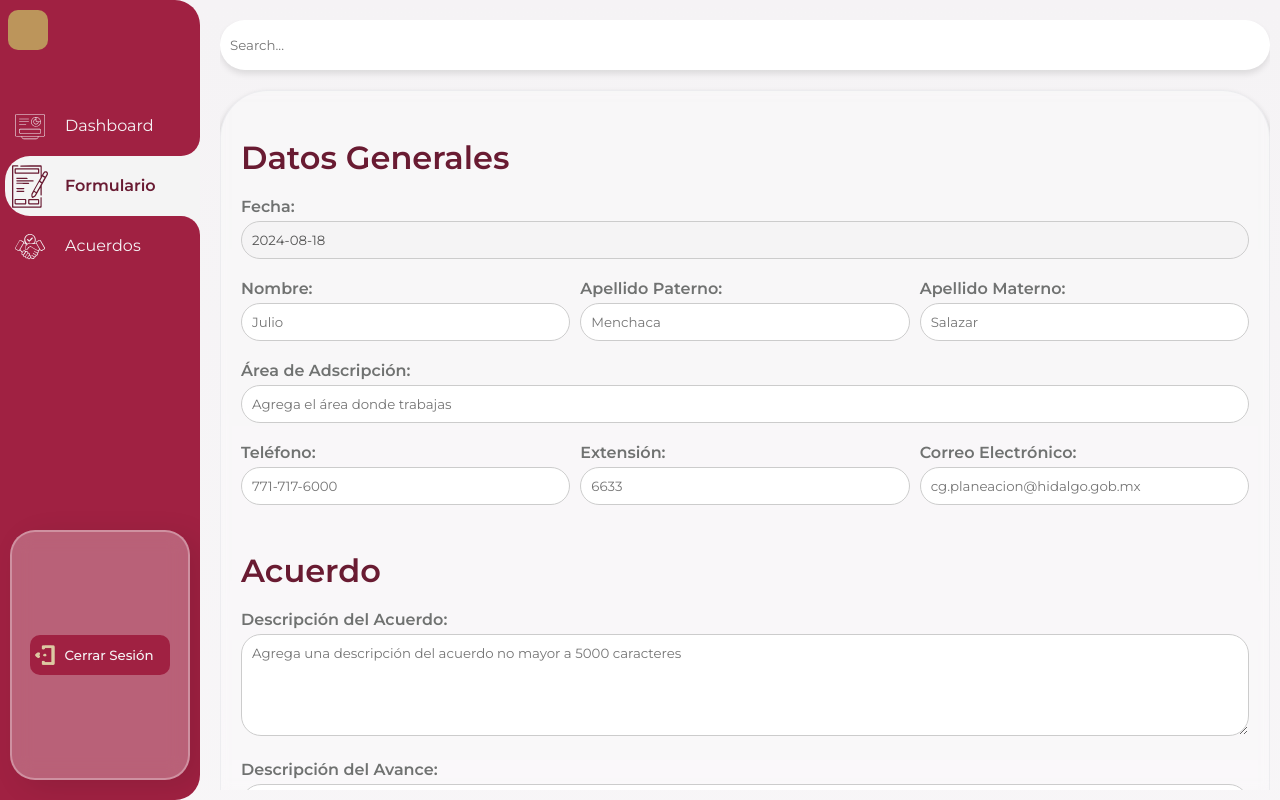
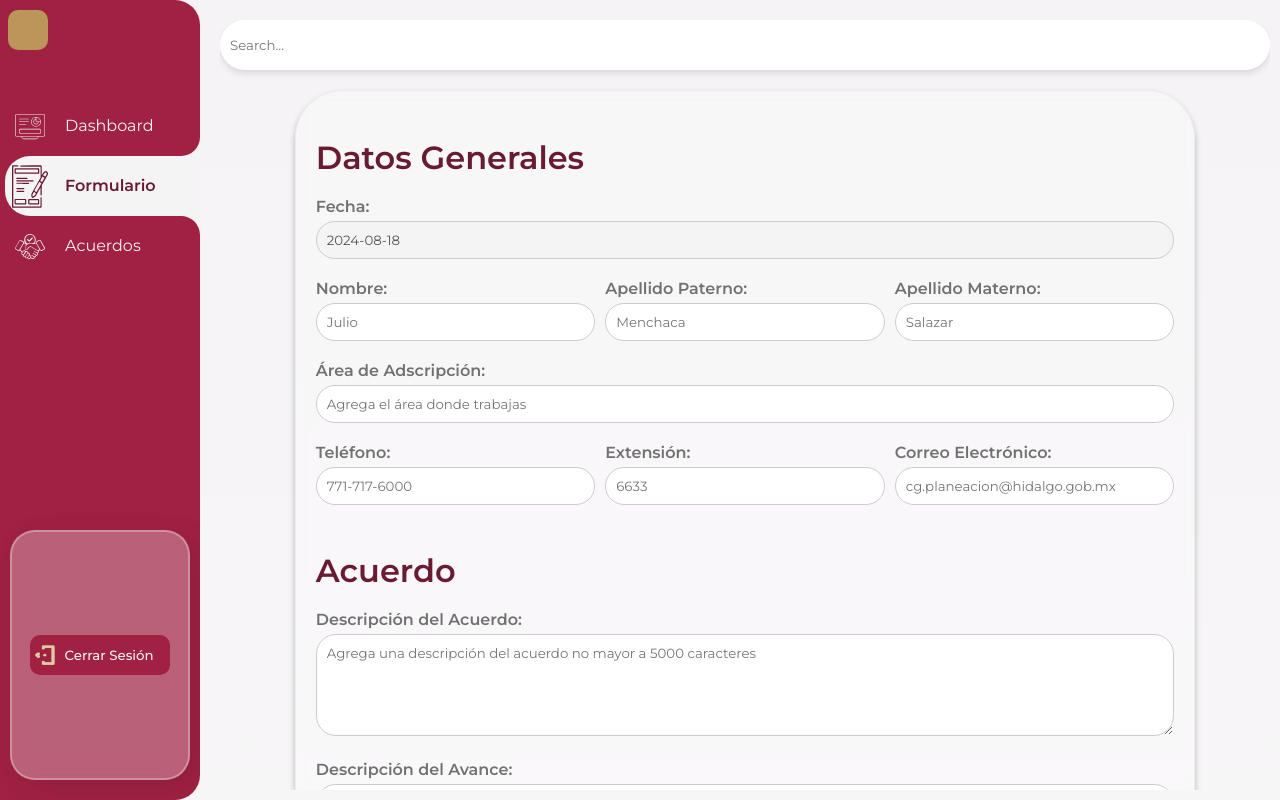
Before and after one commit to gomez50057/PAEM, a Next.js app: page /dashboard in a window 1280 px wide. Both pictures are taken after a click on the item "Formulario". Shown: the top 800 px of the page. Built offline with nearby package versions, Linux system fonts and the light colour scheme.

Commit message:
form base

```diff
--- a/src/components/forms/CreateFormulario.js
+++ b/src/components/forms/CreateFormulario.js
@@ -1,17 +1,60 @@
-import React from 'react';
-import FormularioBase from './FormularioBase';
+import React, { useState } from 'react';
 import axios from 'axios';
+import FormularioBase from './FormularioBase';  // Asegúrate de importar tu FormularioBase
+import './Formulario.css';
 
 const CreateFormulario = () => {
+  const [files, setFiles] = useState([]);
+
+  const handleDrop = (acceptedFiles) => {
+    const newFiles = acceptedFiles.map(file => ({
+      file,
+      preview: URL.createObjectURL(file),
+      progress: 0,
+      completed: false
+    }));
+    setFiles(prevFiles => [...prevFiles, ...newFiles]);
+
+    // Simulate progress
+    newFiles.forEach((newFile, index) => {
+      const interval = setInterval(() => {
+        setFiles(prevFiles => {
+          const updatedFiles = [...prevFiles];
+          const currentFileIndex = prevFiles.length - newFiles.length + index;
+          const currentFile = updatedFiles[currentFileIndex];
+
+          if (currentFile.progress >= 100) {
+            clearInterval(interval);
+            currentFile.completed = true;
+          } else {
+            currentFile.progress += 10;
+          }
+
+          return updatedFiles;
+        });
+      }, 100);
+    });
+  };
+
+  const handleRemoveFile = (fileToRemove) => {
+    setFiles(files.filter(file => file.file !== fileToRemove));
+  };
+
   const handleSubmit = async (values, { setSubmitting }) => {
     const formData = new FormData();
-    Object.keys(values).forEach(key => {
-      if (key !== 'documentos') {
-        formData.append(key, values[key]);
-      }
-    });
-    values.documentos.forEach((file, index) => {
-      formData.append(`documentos_${index}`, file);
+    formData.append('fecha', values.fecha);
+    formData.append('nombre', values.nombre);
+    formData.append('apellido_paterno', values.apellidoPaterno);
+    formData.append('apellido_materno', values.apellidoMaterno);
+    formData.append('area_adscripcion', values.areaAdscripcion);
+    formData.append('telefono', values.telefono);
+    formData.append('extension', values.extension);
+    formData.append('correo', values.correo);
+    formData.append('descripcion_acuerdo', values.descripcionAcuerdo);
+    formData.append('descripcion_avance', values.descripcionAvance);
+
+    files.forEach((file, index) => {
+      formData.append(`documentos_${index}`, file.file);
     });
 
     try {
@@ -28,7 +71,10 @@ const CreateFormulario = () => {
     }
   };
 
-  const initialValues = {
+  return (
+    <div className="create-formulario">
+      <FormularioBase
+        initialValues={{
           fecha: new Date().toISOString().slice(0, 10),
           nombre: '',
           apellidoPaterno: '',
@@ -40,9 +86,14 @@ const CreateFormulario = () => {
           descripcionAcuerdo: '',
           descripcionAvance: '',
           documentos: []
-  };
-
-  return <FormularioBase initialValues={initialValues} onSubmit={handleSubmit} />;
+        }}
+        onSubmit={handleSubmit}
+        handleDrop={handleDrop}
+        handleRemoveFile={handleRemoveFile}
+        files={files}
+      />
+    </div>
+  );
 };
 
 export default CreateFormulario;
--- a/src/components/forms/FormularioBase.js
+++ b/src/components/forms/FormularioBase.js
@@ -62,7 +62,7 @@ const FormularioBase = ({ initialValues, onSubmit }) => {
   };
 
   const formatPhoneNumber = (value) => {
-    const cleanedValue = value.replace(/\D/g, '');
+    const cleanedValue = value.replace(/\D/g, ''); // Eliminar todo excepto los dígitos
 
     if (cleanedValue.length <= 3) {
       return cleanedValue;
@@ -79,8 +79,10 @@ const FormularioBase = ({ initialValues, onSubmit }) => {
 
   const handlePhoneNumberChange = (e, setFieldValue) => {
     const { value } = e.target;
-    const onlyNumbers = value.replace(/[^\d-]/g, '');
-    setFieldValue('telefono', formatPhoneNumber(onlyNumbers));
+    const cleanedValue = value.replace(/\D/g, ''); // Eliminar todo excepto los dígitos
+
+    setFieldValue('telefono', cleanedValue); // Guardar el número sin formato
+    setFieldValue('telefonoFormateado', formatPhoneNumber(cleanedValue)); // Guardar el número formateado para la UI
   };
 
   return (
```
Lines whose indentation alone changed are shown as unchanged.
